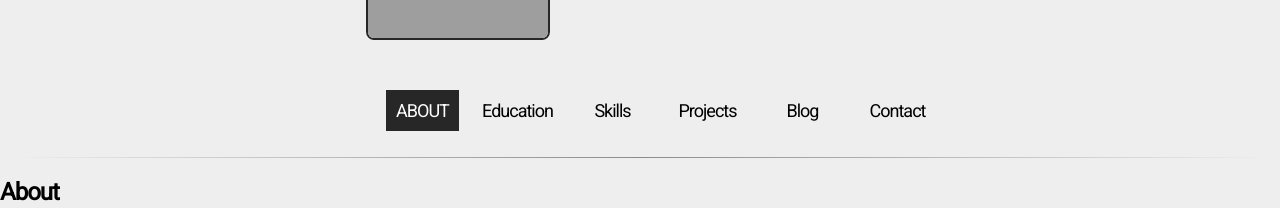
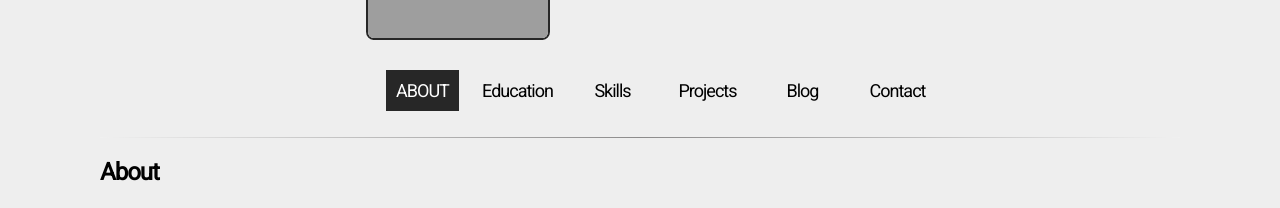
Before and after one commit to bhosaleT/my-portfolio-react, a React (Create React App) app: page / in a window 1280 px wide. Shown: the part 184-392 px from the top of the page. Built offline with nearby package versions, Linux system fonts and the light colour scheme; grey boxes are pictures that could not be loaded.

Commit message:
updated css

```diff
--- a/src/components/App.js
+++ b/src/components/App.js
@@ -48,7 +48,9 @@ class App extends Component {
           onSelect={this.onSelect}
           selectedSection={this.state.selectedSection}
         />
-        <hr className="hr" />
+        <div>
+          <hr className="hr" />
+        </div>
         {showSection()}
       </div>
     );
--- a/src/css/App.css
+++ b/src/css/App.css
@@ -2,7 +2,7 @@ body {
   font-family: "Roboto", sans-serif;
   background-size: 340px, auto;
   min-height: calc(100vh - 100px);
-  margin: 0 0;
+  margin: 0 100px;
   background: #eeeeee;
   background-attachment: fixed;
   letter-spacing: -1px;
@@ -70,7 +70,7 @@ li {
   align-items: center;
   justify-items: center;
   cursor: pointer;
-  margin-top: 30px;
+  margin-top: 10px;
   font-size: 18px;
 }
 
```
